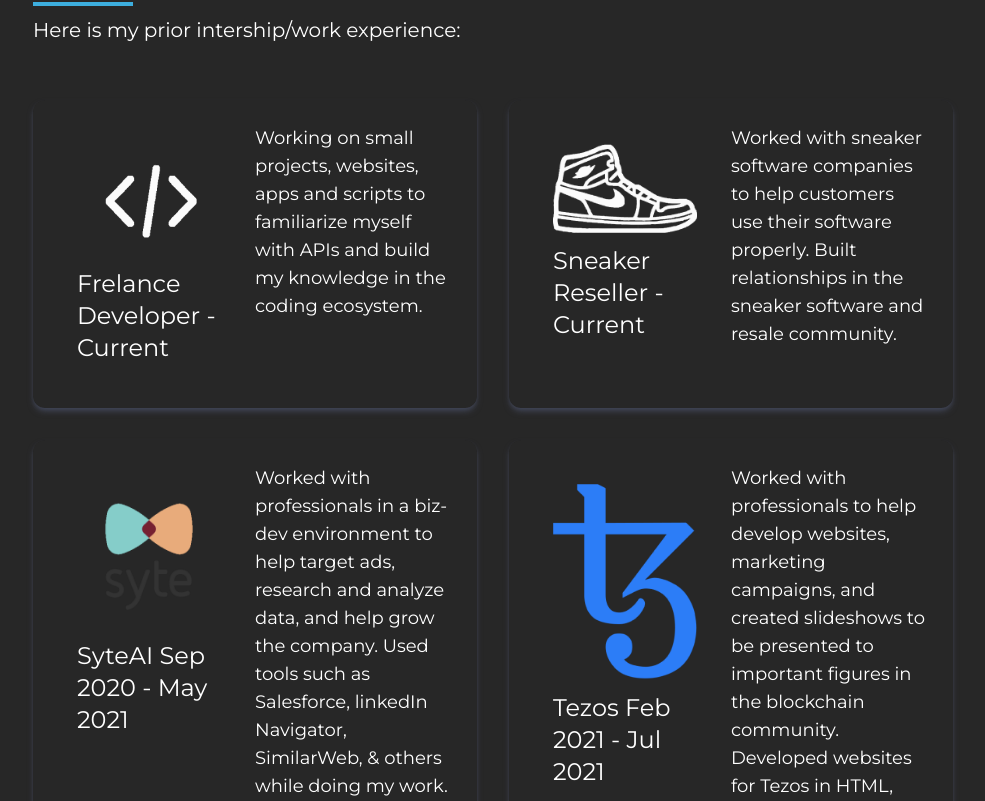
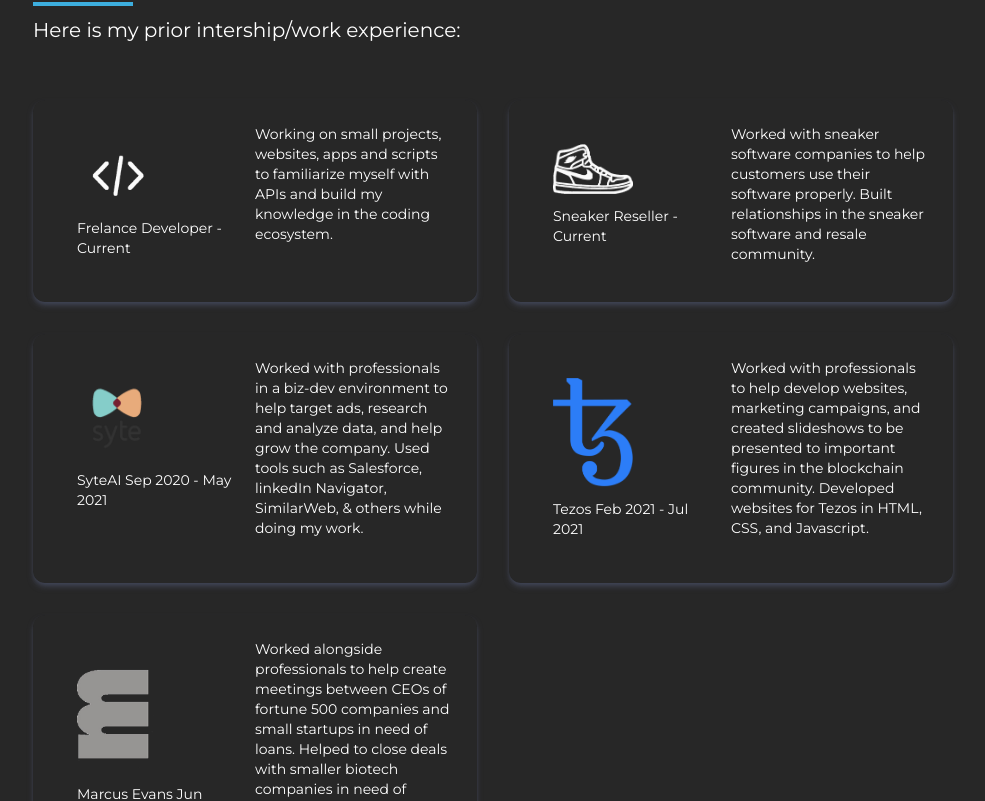
Before and after one commit to Jerbraun02/updatedpersonalsite, a React (Create React App) app: page / in a window 1280 px wide. Shown: the part 2440-3241 px from the top of the page, without its empty margins (147-1132 px from the left). Built offline with nearby package versions, Linux system fonts and the light colour scheme; no server answers.

Commit message:
Update WorkHolder.jsx

```diff
--- a/src/components/WorkHolder.jsx
+++ b/src/components/WorkHolder.jsx
@@ -7,14 +7,14 @@ const SkillsHolder = (props) => {
         <img
           src={props.img}
           alt='html'
-          className='w-28 hover:scale-110 duration-500 lg:w-36'
+          className='sm:w-10 lg:w-20 hover:scale-110 duration-500'
         />
-        <p className='pt-3 sm:max-w-[200px] lg:max-w-[500px] lg:text-2xl'>
+        <p className='pt-3 sm:max-w-[200px] lg:max-w-[500px] sm:text-sm lg:text-sm'>
           {props.txt}
         </p>
       </div>
       <div>
-        <p className='lg:text-lg'>{props.jobtxt}</p>
+        <p className='text-sm'>{props.jobtxt}</p>
       </div>
     </div>
   )
```
